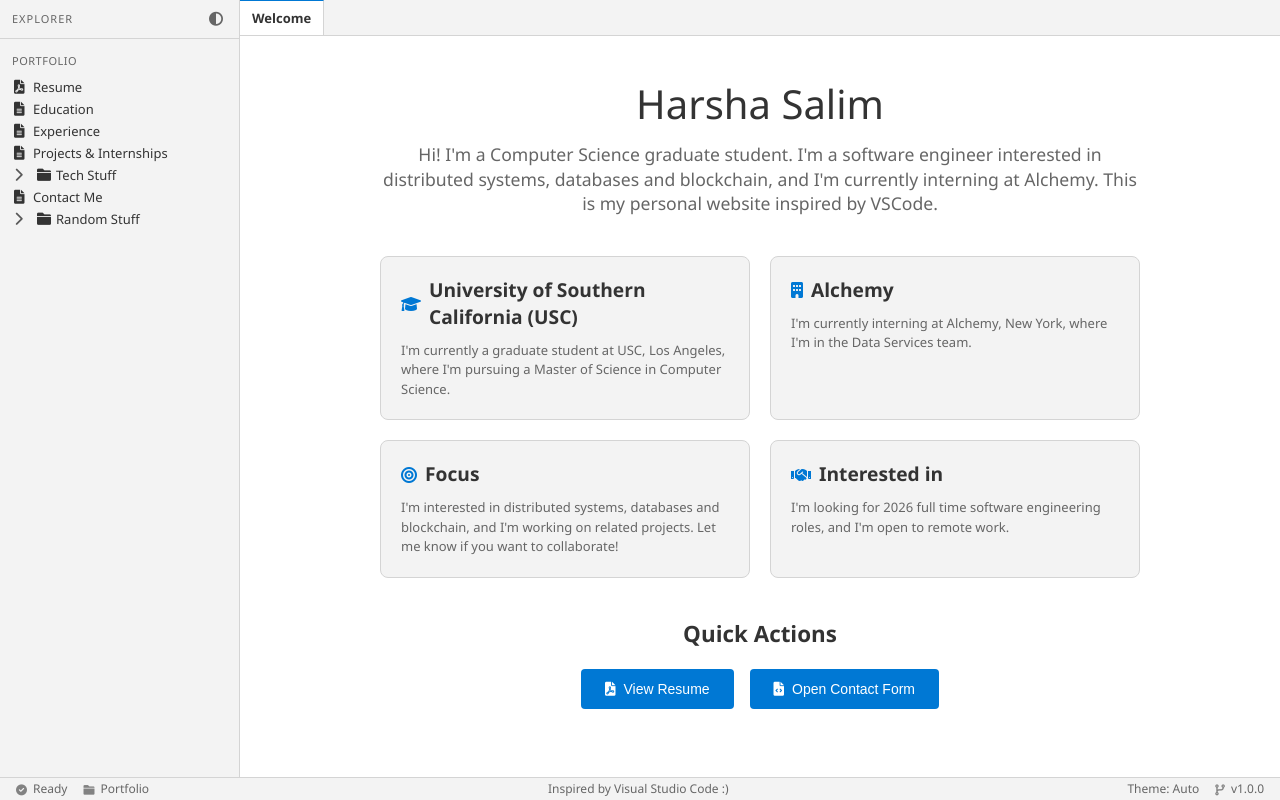
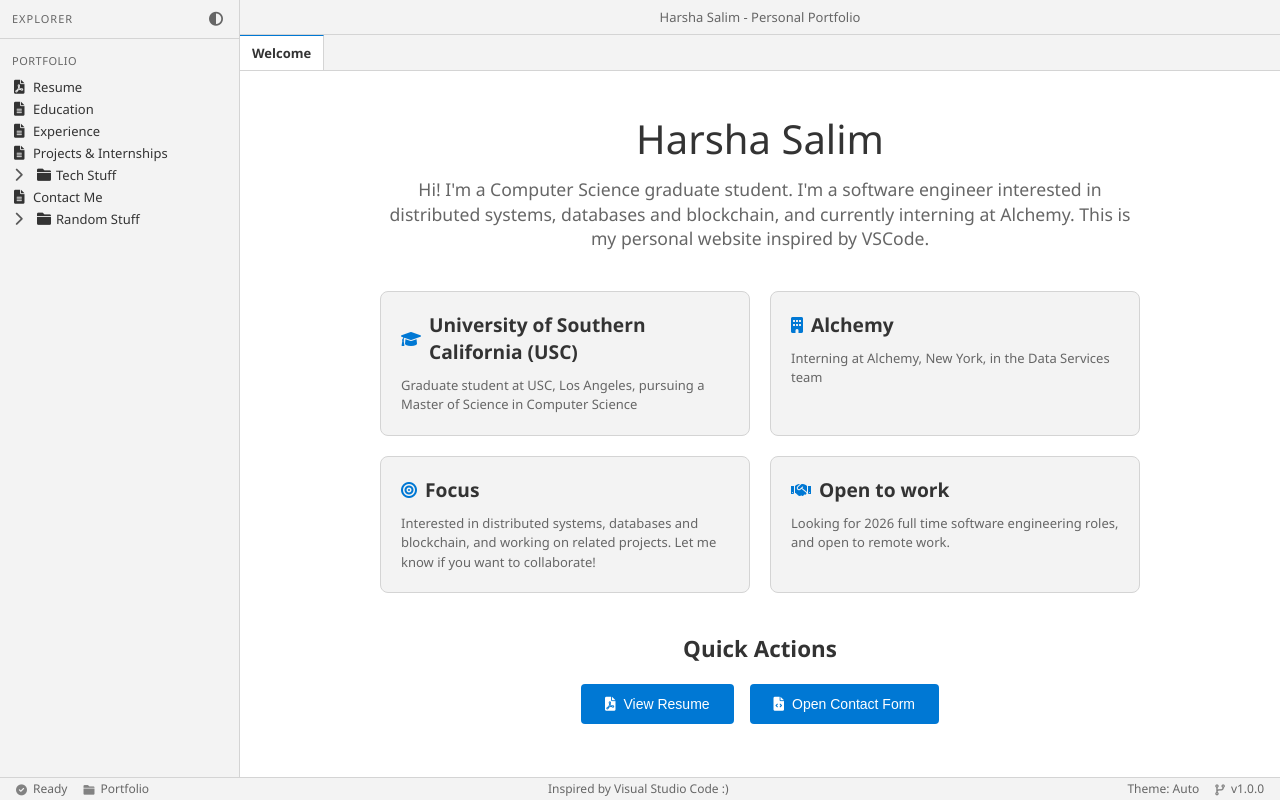
Before and after one commit to harshasalim/harshasalim.github.io, a Next.js app: page / in a window 1280 px wide. Built offline with nearby package versions, Linux system fonts and the light colour scheme.

Commit message:
Refactor welcome page content and minor design changes

```diff
--- a/app/globals.css
+++ b/app/globals.css
@@ -314,6 +314,18 @@
     overflow: hidden;
     background-color: var(--bg-primary);
     transition: background-color 0.3s ease;
+}
+
+.header-bar {
+    background-color: var(--bg-secondary);
+    border-bottom: 1px solid var(--border-color);
+    display: flex;
+    justify-content: center;
+    align-items: center;
+    min-height: 35px;
+    overflow-x: auto;
+    transition: background-color 0.3s ease;
+    color: var(--text-secondary);
 }
 
 /* Tab Bar */
--- a/app/page.js
+++ b/app/page.js
@@ -44,7 +44,7 @@
   light: 'fa-sun',
   dark: 'fa-moon'
 }
-const IFRAME_HEIGHT = '600px'
+let IFRAME_HEIGHT = '600px'
 
 // Helper function for file headers
 const createFileHeader = (frontmatter) => frontmatter?.title && (
@@ -327,11 +327,14 @@
     }
   }, [isClientMounted, openTabs, fileContents, getFileTitle])
 
-  // Initialize theme and file structure
+  // Initialize theme and file structure, and extract window height
   useEffect(() => {
     const savedTheme = localStorage.getItem(THEME_STORAGE_KEY) || 'auto'
     setCurrentTheme(savedTheme)
     applyTheme(savedTheme)
+
+    // Find the height of the window
+    IFRAME_HEIGHT = window.innerHeight || document.documentElement.clientHeight || document.body.clientHeight
 
     // Import and set file structure
     const loadFileStructure = async () => {
@@ -632,28 +635,28 @@
         <div className="welcome-screen">
           <header className="welcome-header">
             <h1>Harsha Salim</h1>
-            <p>Hi! I'm a Computer Science graduate student. I'm a software engineer interested in distributed systems, databases and blockchain, and I'm currently interning at Alchemy. This is my personal website inspired by VSCode.</p>
+            <p>Hi! I'm a Computer Science graduate student. I'm a software engineer interested in distributed systems, databases and blockchain, and currently interning at Alchemy. This is my personal website inspired by VSCode.</p>
           </header>
 
           <section className="welcome-sections">
             <div className="welcome-section">
               <h3><i className="fas fa-graduation-cap"></i> University of Southern California (USC)</h3>
-              <p>I'm currently a graduate student at USC, Los Angeles, where I'm pursuing a Master of Science in Computer Science.</p>
+              <p>Graduate student at USC, Los Angeles, pursuing a Master of Science in Computer Science</p>
             </div>
 
             <div className="welcome-section">
               <h3><i className="fas fa-building"></i> Alchemy</h3>
-              <p>I'm currently interning at Alchemy, New York, where I'm in the Data Services team.</p>
+              <p>Interning at Alchemy, New York, in the Data Services team</p>
             </div>
 
             <div className="welcome-section">
               <h3><i className="fas fa-bullseye"></i> Focus</h3>
-              <p>I'm interested in distributed systems, databases and blockchain, and I'm working on related projects. Let me know if you want to collaborate!</p>
+              <p>Interested in distributed systems, databases and blockchain, and working on related projects. Let me know if you want to collaborate!</p>
             </div>
 
             <div className="welcome-section">
-              <h3><i className="fas fa-handshake"></i> Interested in</h3>
-              <p>I'm looking for 2026 full time software engineering roles, and I'm open to remote work.</p>
+              <h3><i className="fas fa-handshake"></i> Open to work</h3>
+              <p>Looking for 2026 full time software engineering roles, and open to remote work.</p>
             </div>
           </section>
 
@@ -736,6 +739,11 @@
       </aside>
 
       <main className="main-content">
+        <div className = "header-bar">
+            <span>
+              Harsha Salim - Personal Portfolio
+            </span>
+            </div>
         <div className="tab-bar">
           {openTabs.map(fileName => {
             const displayName = getFileTitle(fileName)
```
